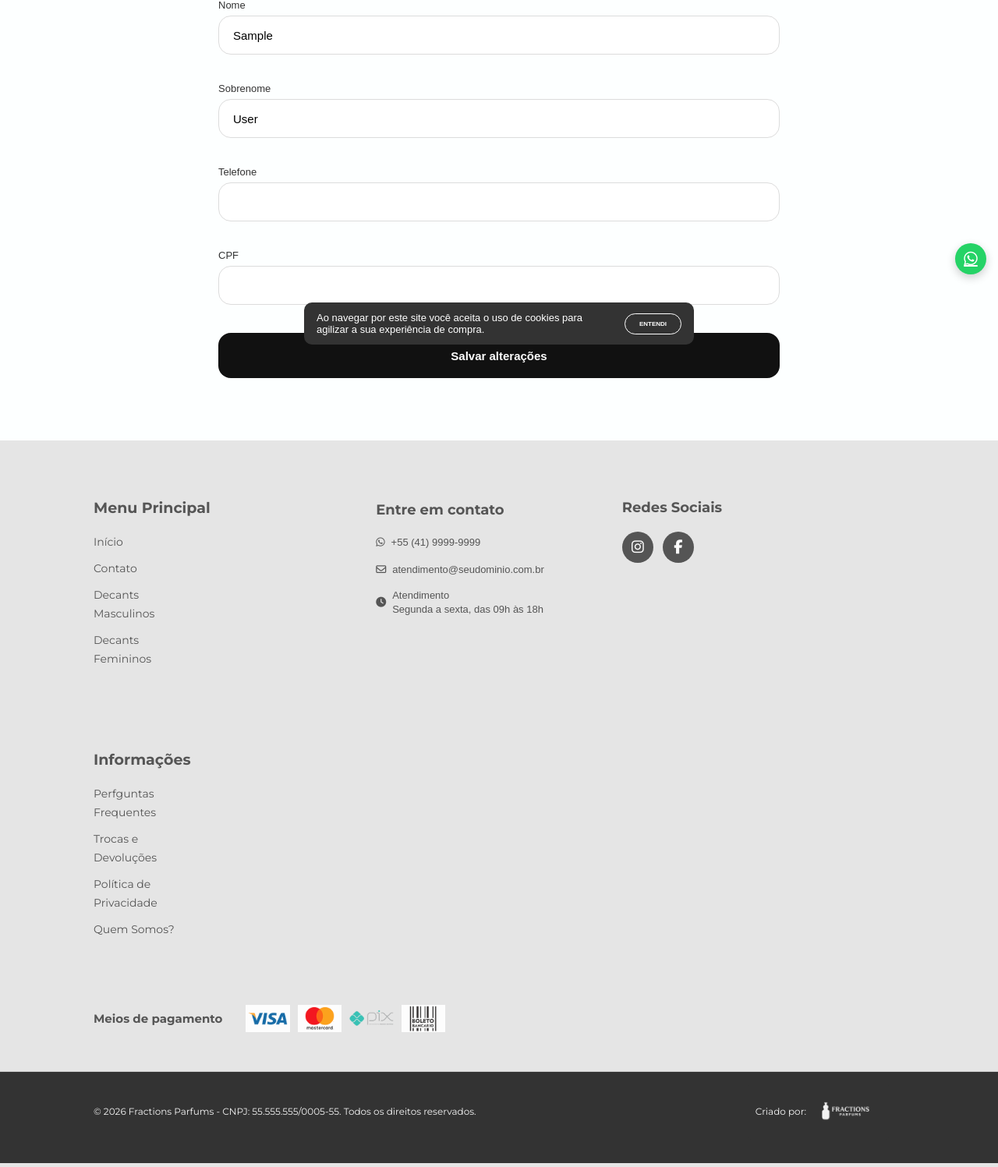
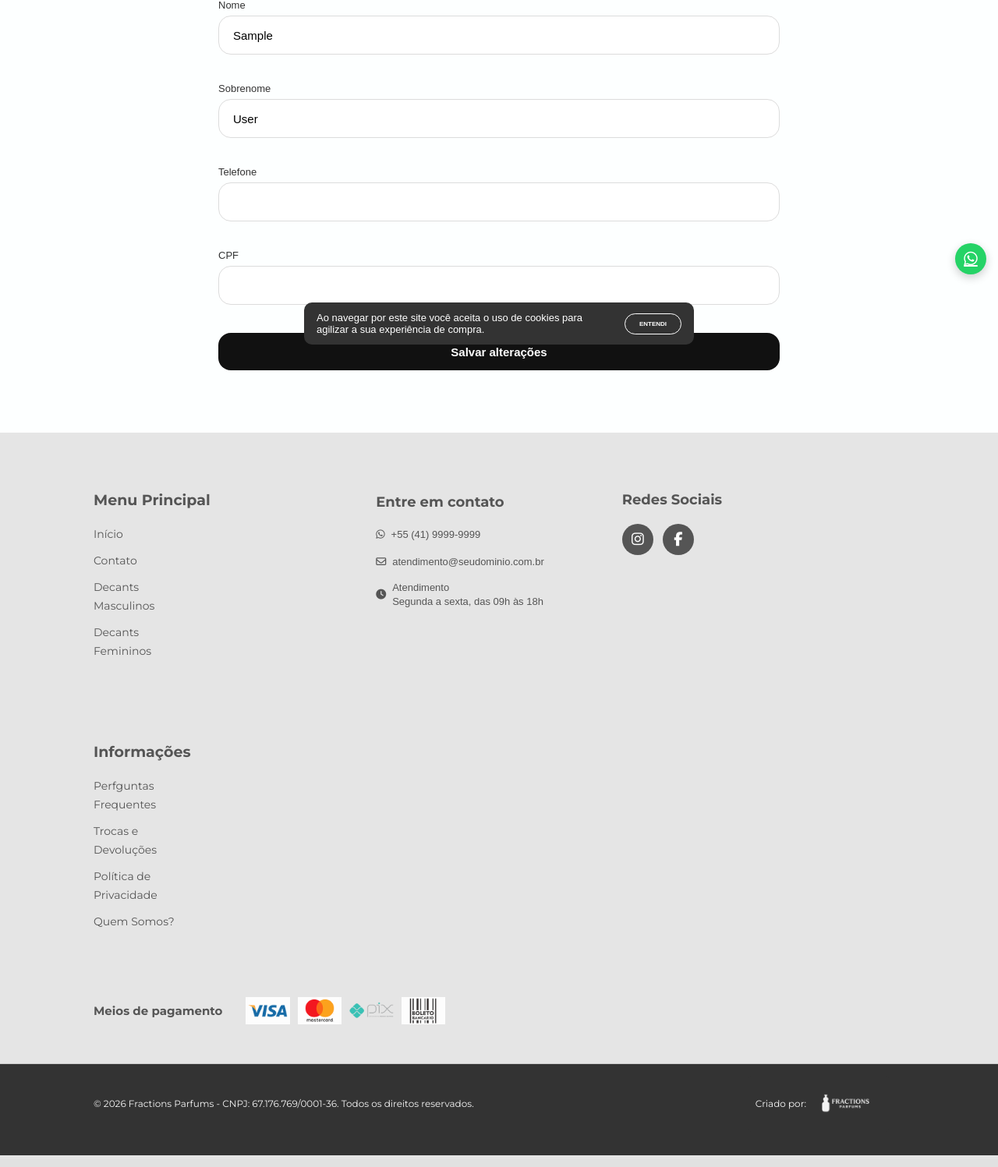
Before and after one commit to fractions26/fractions_parfums, a Django app: page /editar-dados/ in a window 1280 px wide. Shown: the part 353-1850 px from the top of the page at 78% size. Run offline with Django 5.2, Linux system fonts and the light colour scheme; the visitor is signed in with stand-in values (Sample User, id 1); data comes from the database, SQL or seed files in the repository; data that the repository does not hold is empty.

Commit message:
alteração no código

```diff
--- a/static/css/minha_conta.css
+++ b/static/css/minha_conta.css
@@ -302,7 +302,7 @@
 }
 
 .btn-salvar-conta{
-    height:58px;
+    height:48px;
 
     border:none;
     border-radius:16px;
--- a/templates/rodape.html
+++ b/templates/rodape.html
@@ -79,7 +79,7 @@
     <div class="footer-bottom">
 
         <div class="footer-copy">
-            © 2026 Fractions Parfums - CNPJ: 55.555.555/0005-55. Todos os direitos reservados.
+            © 2026 Fractions Parfums - CNPJ: 67.176.769/0001-36. Todos os direitos reservados.
         </div>
 
         <div class="footer-dev">
```
